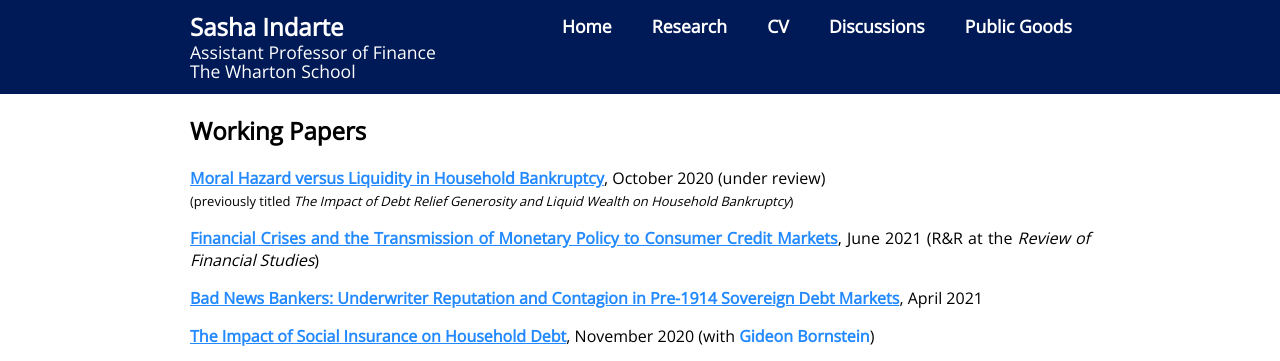
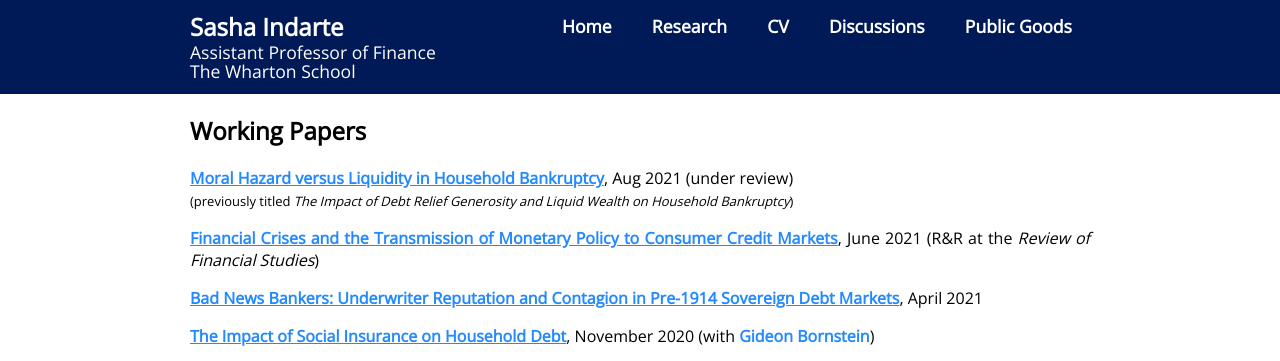
Before and after one commit to sashaindarte/sashaindarte.github.io, a Jekyll site: the page built from research/index.html, in a window 1280 px wide. Shown: the top 361 px of the page. Built offline with Jekyll 4.4.1, drawn with Linux system fonts in a browser that asks for light colours.

Commit message:
updated bk

```diff
--- a/research/index.html
+++ b/research/index.html
@@ -7,8 +7,8 @@
 	<div class="singlecol">
 		<h2>Working Papers</h2>
 
-		<p align="justify"> <a href = "/research/si_bk_2020.pdf">
-			<u><b>Moral Hazard versus Liquidity in Household Bankruptcy</b></u></a>, October 2020 (under review)
+		<p align="justify"> <a href = "/research/indarte_bk.pdf">
+			<u><b>Moral Hazard versus Liquidity in Household Bankruptcy</b></u></a>, Aug 2021 (under review)
 			<br>
 			<font size="-1">(previously titled <i>The Impact of Debt Relief Generosity and Liquid Wealth on Household Bankruptcy</i>)</font>
 		</p>
```
